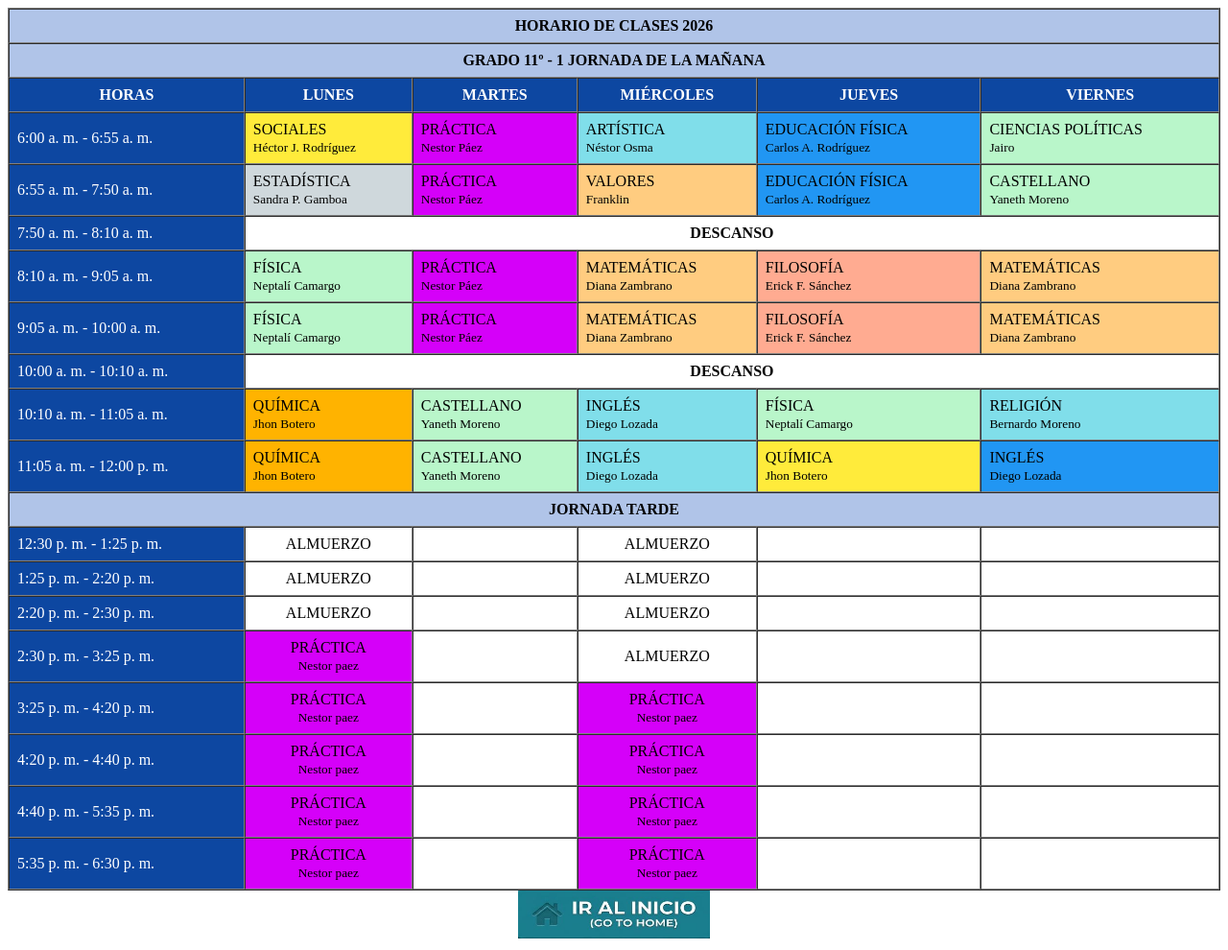
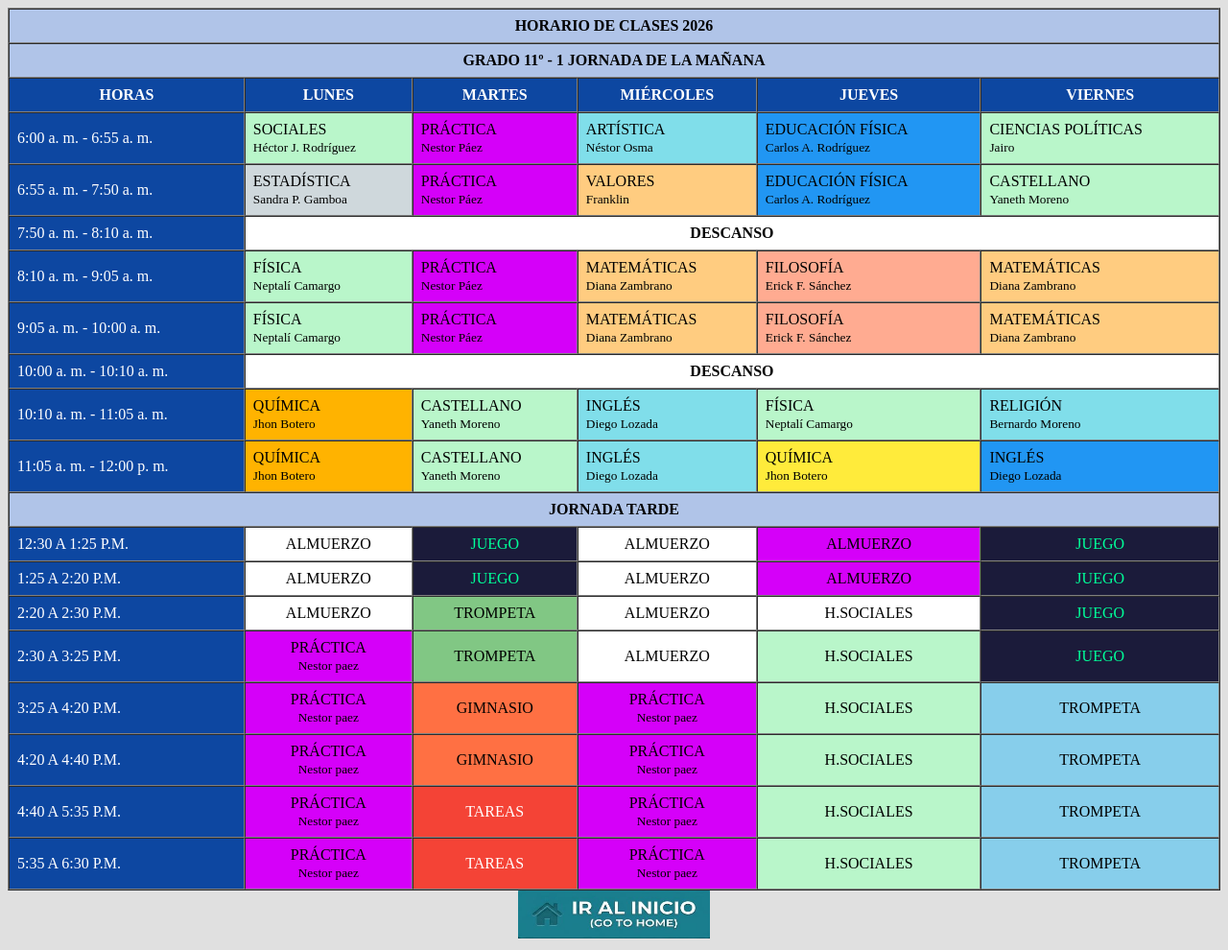
Before and after one commit to Termineitor320/mi_sitio_web, a plain HTML site: page horario.html in a window 1280 px wide. Shown: the whole page at 96% size. Drawn offline with Linux system fonts and the light colour scheme.

Commit message:
tabla completada

```diff
--- a/horario.html
+++ b/horario.html
@@ -1,12 +1,11 @@
-
-
 <!DOCTYPE html>
 <html lang="es">
 <head>
   <meta charset="UTF-8">
   <title>Horario de Clases 2026</title>
 </head>
-<body>
+<body bgcolor="#e0e0e0">
+
   <table border="1" cellspacing="0" cellpadding="8" width="100%">
     <tr bgcolor="#b0c4e8">
       <th colspan="6">HORARIO DE CLASES 2026</th>
@@ -24,7 +23,7 @@
     </tr>
     <tr>
       <td bgcolor="#0d47a1" style="color: white;">6:00 a. m. - 6:55 a. m.</td>
-      <td bgcolor="#ffeb3b">SOCIALES<br><small>Héctor J. Rodríguez</small></td>
+      <td bgcolor="#b9f6ca">SOCIALES<br><small>Héctor J. Rodríguez</small></td>
       <td bgcolor="#d500f9">PRÁCTICA<br><small>Nestor Páez</small></td>
       <td bgcolor="#80deea">ARTÍSTICA<br><small>Néstor Osma</small></td>
       <td bgcolor="#2196f3">EDUCACIÓN FÍSICA<br><small>Carlos A. Rodríguez</small></td>
@@ -82,68 +81,68 @@
       <th colspan="6">JORNADA TARDE</th>
     </tr>
     <tr>
-      <td bgcolor="#0d47a1" style="color: white;">12:30 p. m. - 1:25 p. m.</td>
+      <td bgcolor="#0d47a1" style="color: white;">12:30 A 1:25 P.M.</td>
       <td bgcolor="#ffffff" align="center">ALMUERZO</td>
-      <td>&nbsp;</td>
+      <td bgcolor="#1b1b3a" style="color: #00ff99;" align="center">JUEGO</td>
       <td bgcolor="#ffffff" align="center">ALMUERZO</td>
-      <td>&nbsp;</td>
-      <td>&nbsp;</td>
+      <td bgcolor="#d500f9" align="center">ALMUERZO</td>
+      <td bgcolor="#1b1b3a" style="color: #00ff99;" align="center">JUEGO</td>
     </tr>
     <tr>
-      <td bgcolor="#0d47a1" style="color: white;">1:25 p. m. - 2:20 p. m.</td>
+      <td bgcolor="#0d47a1" style="color: white;">1:25 A 2:20 P.M.</td>
       <td bgcolor="#ffffff" align="center">ALMUERZO</td>
-      <td>&nbsp;</td>
+      <td bgcolor="#1b1b3a" style="color: #00ff99;" align="center">JUEGO</td>
       <td bgcolor="#ffffff" align="center">ALMUERZO</td>
-      <td>&nbsp;</td>
-      <td>&nbsp;</td>
+      <td bgcolor="#d500f9" align="center">ALMUERZO</td>
+      <td bgcolor="#1b1b3a" style="color: #00ff99;" align="center">JUEGO</td>
     </tr>
     <tr>
-      <td bgcolor="#0d47a1" style="color: white;">2:20 p. m. - 2:30 p. m.</td>
+      <td bgcolor="#0d47a1" style="color: white;">2:20 A 2:30 P.M.</td>
       <td bgcolor="#ffffff" align="center">ALMUERZO</td>
-      <td>&nbsp;</td>
+      <td bgcolor="#81c784" align="center">TROMPETA</td>
       <td bgcolor="#ffffff" align="center">ALMUERZO</td>
-      <td>&nbsp;</td>
-      <td>&nbsp;</td>
+      <td bgcolor="#ffffff" align="center">H.SOCIALES</td>
+      <td bgcolor="#1b1b3a" style="color: #00ff99;" align="center">JUEGO</td>
     </tr>
     <tr>
-      <td bgcolor="#0d47a1" style="color: white;">2:30 p. m. - 3:25 p. m.</td>
+      <td bgcolor="#0d47a1" style="color: white;">2:30 A 3:25 P.M.</td>
       <td bgcolor="#d500f9" align="center">PRÁCTICA <br><small>Nestor paez</small></td>
-      <td>&nbsp;</td>
+      <td bgcolor="#81c784" align="center">TROMPETA</td>
       <td bgcolor="#ffffff" align="center">ALMUERZO</td>
-      <td>&nbsp;</td>
-      <td>&nbsp;</td>
+      <td bgcolor="#b9f6ca" align="center">H.SOCIALES</td>
+      <td bgcolor="#1b1b3a" style="color: #00ff99;" align="center">JUEGO</td>
     </tr>
     <tr>
-      <td bgcolor="#0d47a1" style="color: white;">3:25 p. m. - 4:20 p. m.</td>
+      <td bgcolor="#0d47a1" style="color: white;">3:25 A 4:20 P.M.</td>
       <td bgcolor="#d500f9" align="center">PRÁCTICA <br><small>Nestor paez</small></td>
-      <td>&nbsp;</td>
+      <td bgcolor="#ff7043" align="center">GIMNASIO</td>
       <td bgcolor="#d500f9" align="center">PRÁCTICA <br><small>Nestor paez</small></td>
-      <td>&nbsp;</td>
-      <td>&nbsp;</td>
+      <td bgcolor="#b9f6ca" align="center">H.SOCIALES</td>
+      <td bgcolor="#87CEEB" align="center">TROMPETA</td>
     </tr>
     <tr>
-      <td bgcolor="#0d47a1" style="color: white;">4:20 p. m. - 4:40 p. m.</td>
+      <td bgcolor="#0d47a1" style="color: white;">4:20 A 4:40 P.M.</td>
       <td bgcolor="#d500f9" align="center">PRÁCTICA <br><small>Nestor paez</small></td>
-      <td>&nbsp;</td>
+      <td bgcolor="#ff7043" align="center">GIMNASIO</td>
       <td bgcolor="#d500f9" align="center">PRÁCTICA <br><small>Nestor paez</small></td>
-      <td>&nbsp;</td>
-      <td>&nbsp;</td>
+      <td bgcolor="#b9f6ca" align="center">H.SOCIALES</td>
+      <td bgcolor="#87CEEB" align="center">TROMPETA</td>
     </tr>
     <tr>
-      <td bgcolor="#0d47a1" style="color: white;">4:40 p. m. - 5:35 p. m.</td>
+      <td bgcolor="#0d47a1" style="color: white;">4:40 A 5:35 P.M.</td>
       <td bgcolor="#d500f9" align="center">PRÁCTICA <br><small>Nestor paez</small></td>
-      <td>&nbsp;</td>
+      <td bgcolor="#f44336" style="color: white;" align="center">TAREAS</td>
       <td bgcolor="#d500f9" align="center">PRÁCTICA <br><small>Nestor paez</small></td>
-      <td>&nbsp;</td>
-      <td>&nbsp;</td>
+      <td bgcolor="#b9f6ca" align="center">H.SOCIALES</td>
+      <td bgcolor="#87CEEB" align="center">TROMPETA</td>
     </tr>
     <tr>
-      <td bgcolor="#0d47a1" style="color: white;">5:35 p. m. - 6:30 p. m.</td>
+      <td bgcolor="#0d47a1" style="color: white;">5:35 A 6:30 P.M.</td>
       <td bgcolor="#d500f9" align="center">PRÁCTICA <br><small>Nestor paez</small></td>
-      <td>&nbsp;</td>
+      <td bgcolor="#f44336" style="color: white;" align="center">TAREAS</td>
       <td bgcolor="#d500f9" align="center">PRÁCTICA <br><small>Nestor paez</small></td>
-      <td>&nbsp;</td>
-      <td>&nbsp;</td>
+      <td bgcolor="#b9f6ca" align="center">H.SOCIALES</td>
+      <td bgcolor="#87CEEB" align="center">TROMPETA</td>
     </tr>
   </table>
 
```
